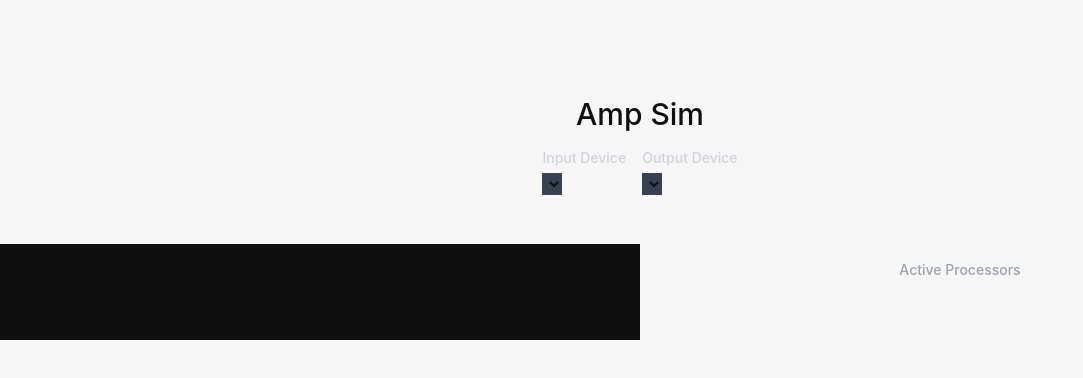
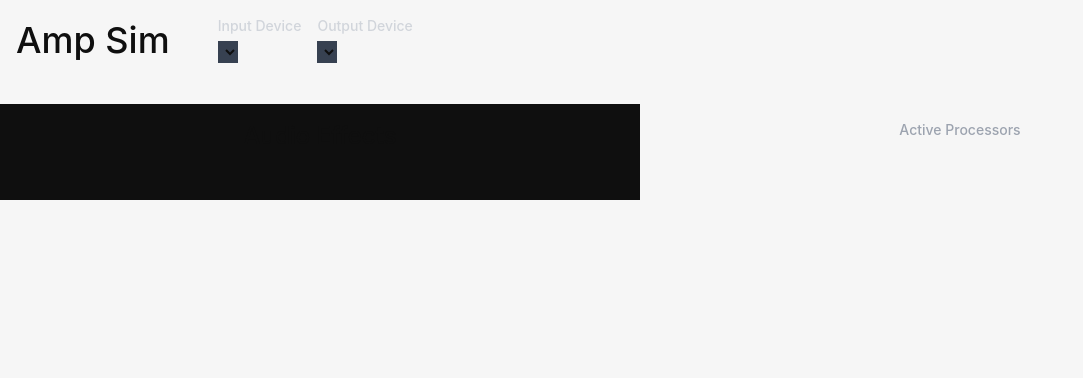
Before and after one commit to acaala/amp_sim, a Svelte app: page / in a window 1280 px wide. Shown: the top 378 px of the page, without its empty margins (0-1083 px from the left). Built offline with nearby package versions, Linux system fonts and the light colour scheme.

Commit message:
Updated layout

```diff
--- a/src/App.svelte
+++ b/src/App.svelte
@@ -3,11 +3,15 @@
   import Processors from "./lib/Processors.svelte";
 </script>
 
-<main class="w-full mt-24 flex flex-col items-center justify-center">
-  <h1 class="text-3xl font-medium mb-4">Amp Sim</h1>
-
-  <div class="mb-12">
-    <Devices />
+<main class="w-full flex flex-col items-center justify-center">
+  <div
+    class="flex gap-12 items-center w-full mb-6
+   p-4"
+  >
+    <h1 class="text-4xl font-medium">Amp Sim</h1>
+    <div>
+      <Devices />
+    </div>
   </div>
 
   <div class="w-full">
```
